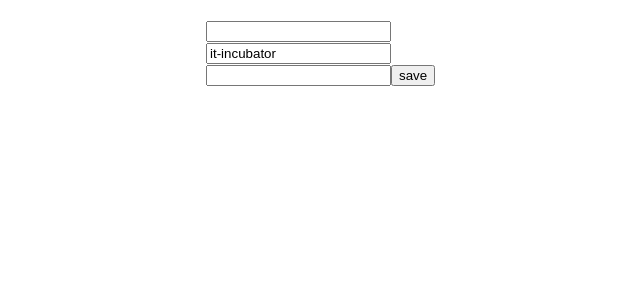
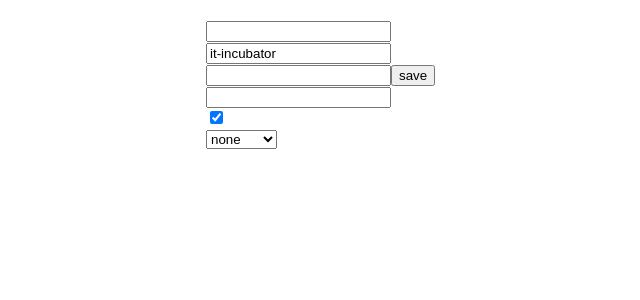
Before and after one commit to LenaMesyachik/React-project-Kabzda--, a React (Create React App) app: page / in a window 1280 px wide. Shown: the top 300 px of the page, without its empty margins (134-774 px from the left). Built offline with nearby package versions, Linux system fonts and the light colour scheme.

Commit message:
Create ControlledCheckbox, ControlledSelect, ControlledInput

```diff
--- a/src/App.tsx
+++ b/src/App.tsx
@@ -2,7 +2,9 @@ import React, {useState} from 'react';
 import './App.css';
 import {RatingValueType} from "./components/Rating.tsx/Rating";
 import {
-    ControlledInputWithFixedValue,
+    ControlledCheckbox,
+    ControlledInput,
+    ControlledInputWithFixedValue, ControlledSelect,
     GetValueOfUncontrolledInputByButtonPress,
     TrackValueOfUncontrolledInput
 } from "./components/Input";
@@ -23,6 +25,9 @@ function App() {
             <TrackValueOfUncontrolledInput/>
             <ControlledInputWithFixedValue/>
             <GetValueOfUncontrolledInputByButtonPress/>
+            <ControlledInput/>
+            <ControlledCheckbox/>
+            <ControlledSelect/>
         </div>
     );
 }
--- a/src/components/Input.tsx
+++ b/src/components/Input.tsx
@@ -1,4 +1,4 @@
-import React, {useRef, useState} from 'react';
+import React, {ChangeEvent, ChangeEventHandler, useRef, useState} from 'react';
 
 export const TrackValueOfUncontrolledInput = () => {
     const [value, setValue] = useState('')
@@ -35,3 +35,37 @@ export const GetValueOfUncontrolledInputByButtonPress = () => {
         </div>
     )
 }
+
+
+export const ControlledInput= () => {
+    const [parentValue, setParentValue] = useState('')
+    const onChange = (e: ChangeEvent<HTMLInputElement>) => {
+        setParentValue(e.currentTarget.value) }
+        return (
+            <div>
+                <input value={parentValue} onChange={onChange}/>
+            </div>
+        )
+    }
+
+
+
+export const ControlledCheckbox= () => {
+    const [checked, setChecked]=useState(true)
+    return (
+        <div>
+            <input type={'checkbox'} checked={checked} onChange={(e)=>setChecked(e.currentTarget.checked)}/>
+        </div>
+    )
+}
+export const ControlledSelect= () => {
+    const [value, setValue]=useState(' ')
+    const onChange=(e:ChangeEvent<HTMLSelectElement>)=>setValue(e.currentTarget.value)
+    return <select value={value} onChange={onChange}>
+       <option>none</option>
+       <option value={'1'}>Minsk</option>
+       <option value={'2'}>Moscow</option>
+       <option value={'3'}>Kiev</option>
+
+    </select>
+}
```
